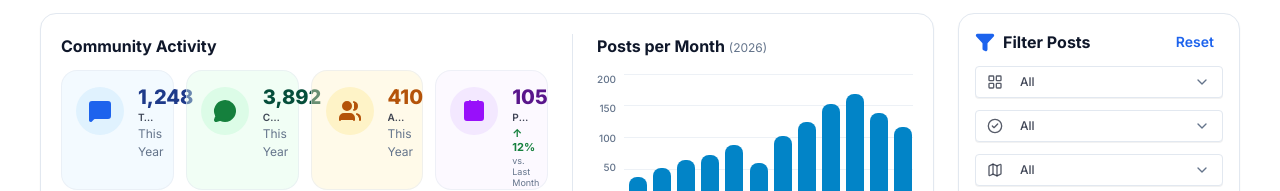
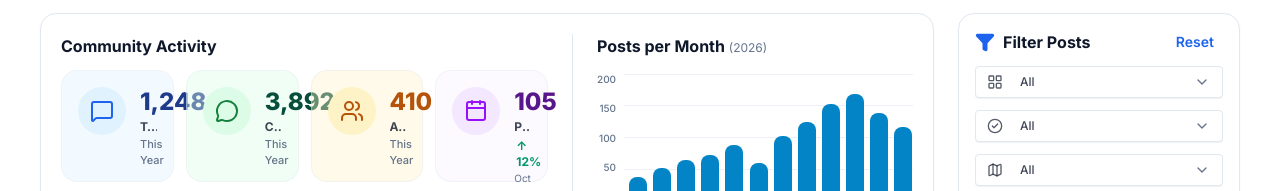
Before and after one commit to DreamLabIt/our-city-voice, a Next.js app in the folder frontend/: page / in a window 1280 px wide. Shown: the part 761-952 px from the top of the page. Built offline with nearby package versions, Linux system fonts and the light colour scheme; no server answers.

Commit message:
Enhance CommunityActivity component with detailed statistics display and update DisplayStatItem type

```diff
--- a/frontend/components/landing/CommunityActivity.tsx
+++ b/frontend/components/landing/CommunityActivity.tsx
@@ -1,53 +1,97 @@
 "use client";
 
 import React, { useMemo } from "react";
+import { MessageSquare, FileText, Users, Calendar, ArrowUp, ArrowDown } from "lucide-react";
 import { stats as mockStats, chartMonths as mockChartMonths, yTicks as mockYTicks } from "@/data/mock-data";
-import type { StatItem, ChartMonth, CommunityActivityProps } from "@/types";
+import type { ChartMonth, CommunityActivityProps } from "@/types";
+import { DisplayStatItem } from "@/types/statistics";
 
 export default function CommunityActivity({ activityData }: CommunityActivityProps): React.ReactNode {
     const reports = activityData?.reports;
     const comments = activityData?.comments;
     const activeUsers = activityData?.activeUsers;
+    const reportsThisMonth = activityData?.reportsThisMonth;
+    const reportsLastMonth = activityData?.reportsLastMonth;
     const monthly = activityData?.monthly ?? [];
     const changePercent = activityData?.reportsChangePercent;
     const currentYear = activityData?.year ?? new Date().getFullYear();
-    const displayStats = useMemo<StatItem[]>(() => {
-        if (!activityData) return mockStats;
 
-        return mockStats.map((item, idx) => {
-            if (idx === 0) {
-                return {
-                    ...item,
-                    value: reports?.toLocaleString() ?? "0",
-                    badge: changePercent !== null && changePercent !== undefined
-                        ? `${changePercent >= 0 ? "+" : ""}${changePercent}%`
-                        : undefined,
-                    sub: changePercent !== null && changePercent !== undefined
-                        ? "vs last month"
-                        : item.sub,
-                };
-            }
-            if (idx === 1) {
-                return {
-                    ...item,
-                    value: comments?.toLocaleString() ?? "0",
-                };
-            }
-            if (idx === 2) {
-                return {
-                    ...item,
-                    value: activeUsers?.toLocaleString() ?? "0",
-                };
-            }
-            if (idx === 3) {
-                return {
-                    ...item,
-                    value: String(currentYear),
-                };
-            }
-            return item;
-        });
-    }, [activityData, reports, comments, activeUsers, changePercent, currentYear]);
+    const currentMonthLabel = useMemo<string>(() => {
+        const utcMonthIndex = new Date().getUTCMonth();
+        return (
+            monthly[utcMonthIndex]?.month ??
+            new Intl.DateTimeFormat("en-US", {
+                month: "short",
+                timeZone: "UTC",
+            }).format(new Date())
+        );
+    }, [monthly]);
+
+    const displayStats = useMemo<DisplayStatItem[]>(() => {
+        if (!activityData) {
+            return mockStats.map((item) => ({
+                ...item,
+                sub: currentMonthLabel,
+                icon: item.icon,
+            }));
+        }
+
+        const hasChange = changePercent !== null && changePercent !== undefined;
+
+        return [
+            {
+                title: "Total Posts",
+                value: (reports ?? 0).toLocaleString(),
+                sub: currentMonthLabel,
+                cardBg: "bg-blue-50/50 dark:bg-blue-950/20",
+                circleBg: "bg-blue-100 dark:bg-blue-900/40",
+                iconColor: "text-blue-600 dark:text-blue-400",
+                valueColor: "text-blue-950 dark:text-blue-100",
+                icon: MessageSquare,
+            },
+            {
+                title: "Comments",
+                value: (comments ?? 0).toLocaleString(),
+                sub: currentMonthLabel,
+                cardBg: "bg-emerald-50/50 dark:bg-emerald-950/20",
+                circleBg: "bg-emerald-100 dark:bg-emerald-900/40",
+                iconColor: "text-emerald-600 dark:text-emerald-400",
+                valueColor: "text-emerald-950 dark:text-emerald-100",
+                icon: FileText,
+            },
+            {
+                title: "Active Users",
+                value: (activeUsers ?? 0).toLocaleString(),
+                sub: currentMonthLabel,
+                cardBg: "bg-amber-50/50 dark:bg-amber-950/20",
+                circleBg: "bg-amber-100 dark:bg-amber-900/40",
+                iconColor: "text-amber-600 dark:text-amber-400",
+                valueColor: "text-amber-950 dark:text-amber-100",
+                icon: Users,
+            },
+            {
+                title: "Posts This Month",
+                value: (reportsThisMonth ?? 0).toLocaleString(),
+                sub: hasChange ? `vs. Last Month (${reportsLastMonth ?? 0})` : currentMonthLabel,
+                badge: hasChange ? `${Math.abs(changePercent)}%` : undefined,
+                isNegative: hasChange && changePercent < 0,
+                cardBg: "bg-purple-50/50 dark:bg-purple-950/20",
+                circleBg: "bg-purple-100 dark:bg-purple-900/40",
+                iconColor: "text-purple-600 dark:text-purple-400",
+                valueColor: "text-purple-950 dark:text-purple-100",
+                icon: Calendar,
+            },
+        ];
+    }, [
+        activityData,
+        reports,
+        comments,
+        activeUsers,
+        reportsThisMonth,
+        reportsLastMonth,
+        changePercent,
+        currentMonthLabel,
+    ]);
 
     const { chartData, calculatedYTicks, maxVal } = useMemo(() => {
         if (!monthly || monthly.length === 0) {
@@ -64,14 +108,14 @@ export default function CommunityActivity({ activityData }: CommunityActivityPro
         }));
 
         const counts = monthly.map((m) => m.count);
-        const highestCount = Math.max(...counts, 10);
-        const ceilingMax = Math.ceil(highestCount / 10) * 10 || 10;
+        const highestCount = Math.max(...counts, 8);
+        const ceilingMax = Math.ceil(highestCount / 4) * 4 || 4;
 
         const ticks = [
             ceilingMax,
-            Math.round(ceilingMax * 0.75),
-            Math.round(ceilingMax * 0.5),
-            Math.round(ceilingMax * 0.25),
+            (ceilingMax * 3) / 4,
+            ceilingMax / 2,
+            ceilingMax / 4,
             0,
         ];
 
@@ -90,34 +134,39 @@ export default function CommunityActivity({ activityData }: CommunityActivityPro
                     <h2 className="text-base font-bold text-foreground">Community Activity</h2>
 
                     <div className="grid grid-cols-1 sm:grid-cols-2 xl:grid-cols-4 gap-3">
-                        {displayStats.map((item: StatItem, idx: number) => {
+                        {displayStats.map((item: DisplayStatItem, idx: number) => {
                             const Icon = item.icon;
                             return (
                                 <div
                                     key={idx}
-                                    className={`${item.cardBg} rounded-2xl p-3.5 border border-border-custom/50 flex items-start gap-3.5 h-30 relative pt-4`}
+                                    className={`${item.cardBg} rounded-2xl p-4 border border-border-custom/40 flex items-start gap-3.5 h-28 relative`}
                                 >
                                     <div className={`w-12 h-12 rounded-full ${item.circleBg} flex items-center justify-center shrink-0`}>
-                                        <Icon className={`w-6 h-6 ${item.iconColor} fill-current`} />
+                                        <Icon className={`w-6 h-6 ${item.iconColor}`} />
                                     </div>
 
                                     <div className="flex-1 min-w-0">
-                                        <span className={`text-xl font-extrabold ${item.valueColor} leading-none block`}>
+                                        <span className={`text-2xl font-extrabold ${item.valueColor} leading-tight block`}>
                                             {item.value}
                                         </span>
-                                        <p className="text-[10px] font-semibold text-foreground/80 mt-1 leading-tight truncate">
+                                        <p className="text-xs font-bold text-foreground/80 mt-0.5 leading-tight truncate">
                                             {item.title}
                                         </p>
 
                                         {item.badge ? (
                                             <div className="mt-1">
-                                                <span className="text-[11px] font-bold text-tag-green-text block leading-tight">
-                                                    {item.badge}
-                                                </span>
-                                                <p className="text-[9px] text-muted-foreground leading-tight">{item.sub}</p>
+                                                <div className={`flex items-center gap-0.5 text-xs font-bold ${item.isNegative ? "text-destructive" : "text-emerald-600 dark:text-emerald-400"}`}>
+                                                    {item.isNegative ? (
+                                                        <ArrowDown className="w-3.5 h-3.5 stroke-3" />
+                                                    ) : (
+                                                        <ArrowUp className="w-3.5 h-3.5 stroke-3" />
+                                                    )}
+                                                    <span>{item.badge}</span>
+                                                </div>
+                                                <p className="text-[10px] text-muted-foreground leading-tight mt-0.5">{item.sub}</p>
                                             </div>
                                         ) : (
-                                            <p className="text-[12px] text-muted-foreground mt-0.5">{item.sub}</p>
+                                            <p className="text-[11px] text-muted-foreground mt-0.5 font-medium">This Year</p>
                                         )}
                                     </div>
                                 </div>
```
Also changed, not shown: frontend/types/statistics.ts (+14 -0 lines).
